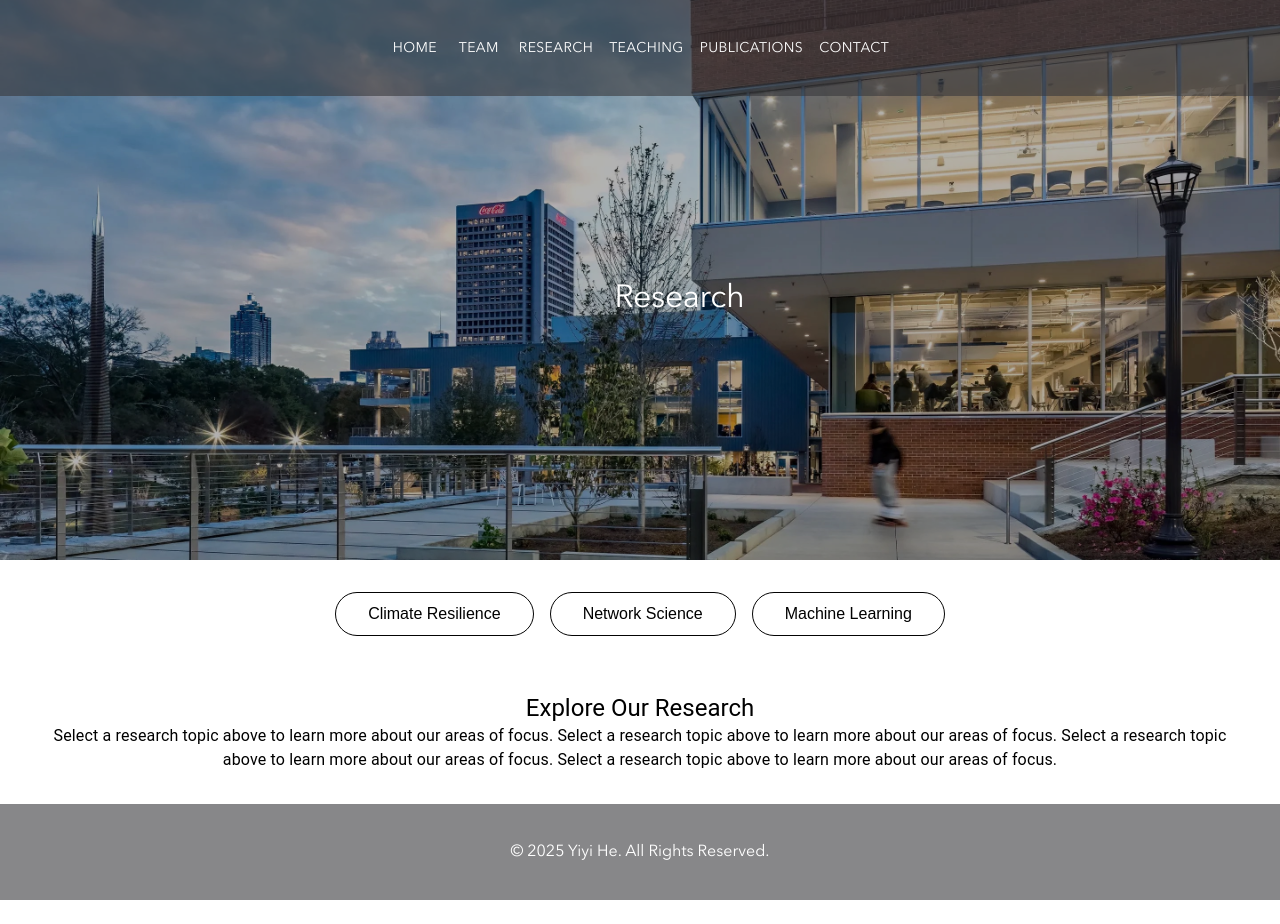
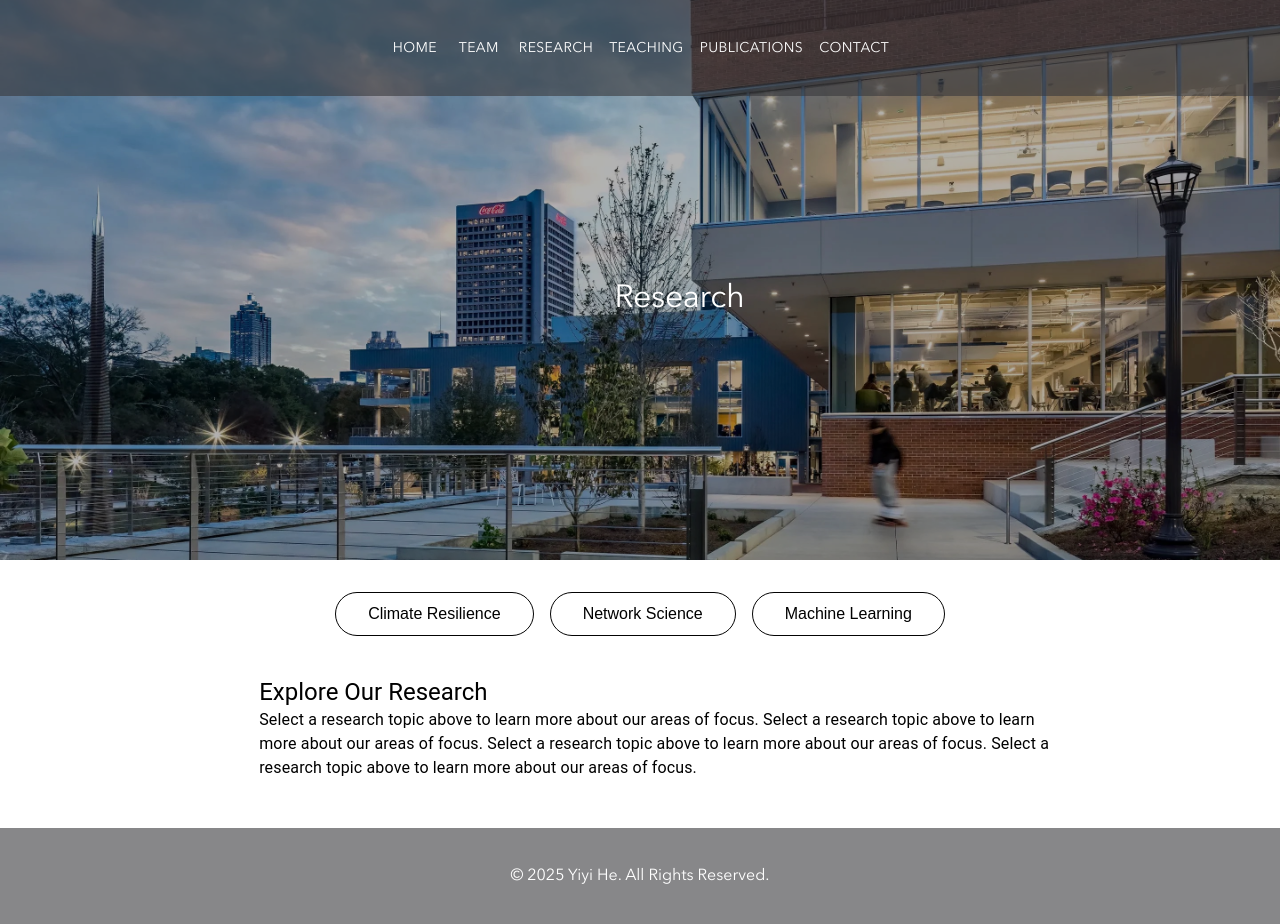
Before and after one commit to resilient-futures/resilient-futures.github.io, a React (Create React App) app in the folder yiyihe-page/: page /research in a window 1280 px wide. Before the commit the page ends 900 px from the top, so only its background shows below. Built offline with nearby package versions, Linux system fonts and the light colour scheme.

Commit message:
fix: research

```diff
--- a/yiyihe-page/src/App.css
+++ b/yiyihe-page/src/App.css
@@ -665,9 +665,13 @@ h2 {
 
 /* Default Research View */
 .research-default {
-  text-align: center;
-  padding: 2rem;
-  font-size: 1.2rem;
+  gap: 2rem;
+  margin-bottom: 2rem;
+  padding: 1rem;
+  align-items: center;
+  width: 62vw;
+  position: relative;
+  left: 19vw;
 }
 
 .default-title {
```
